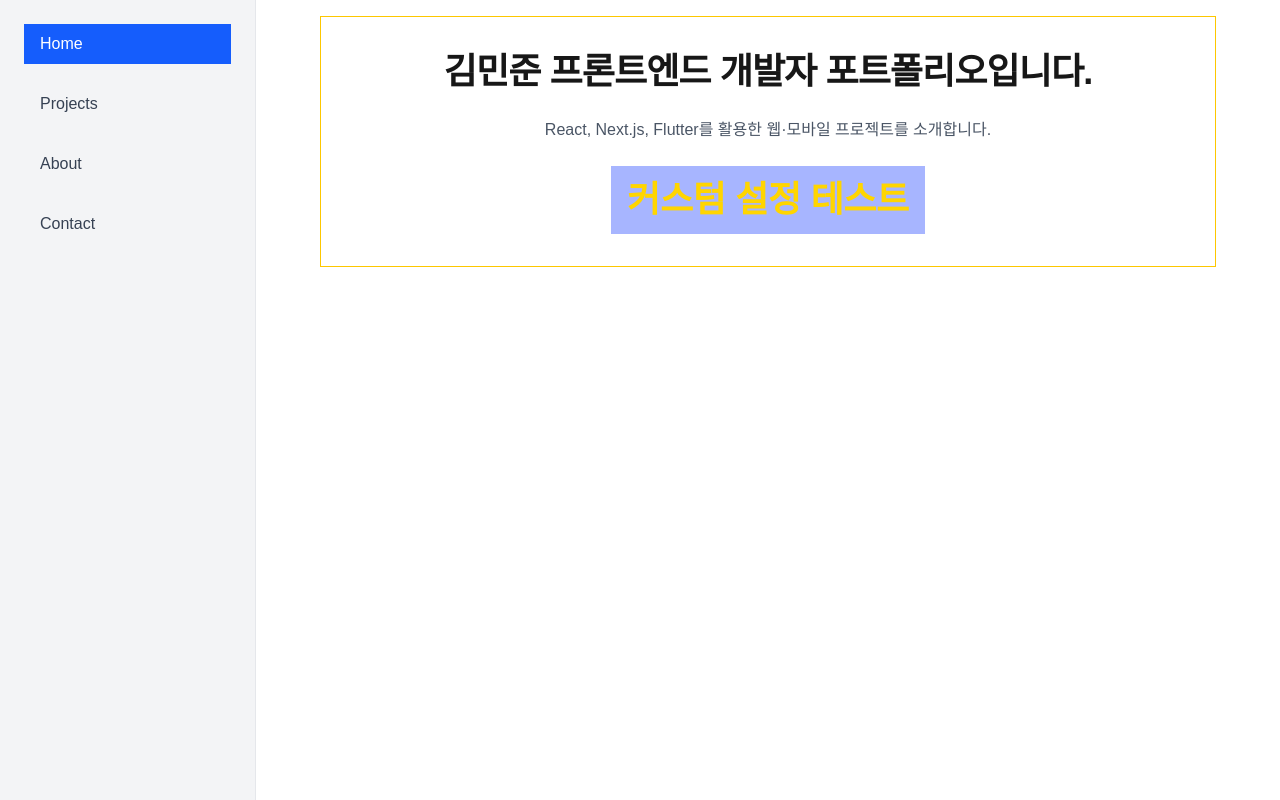
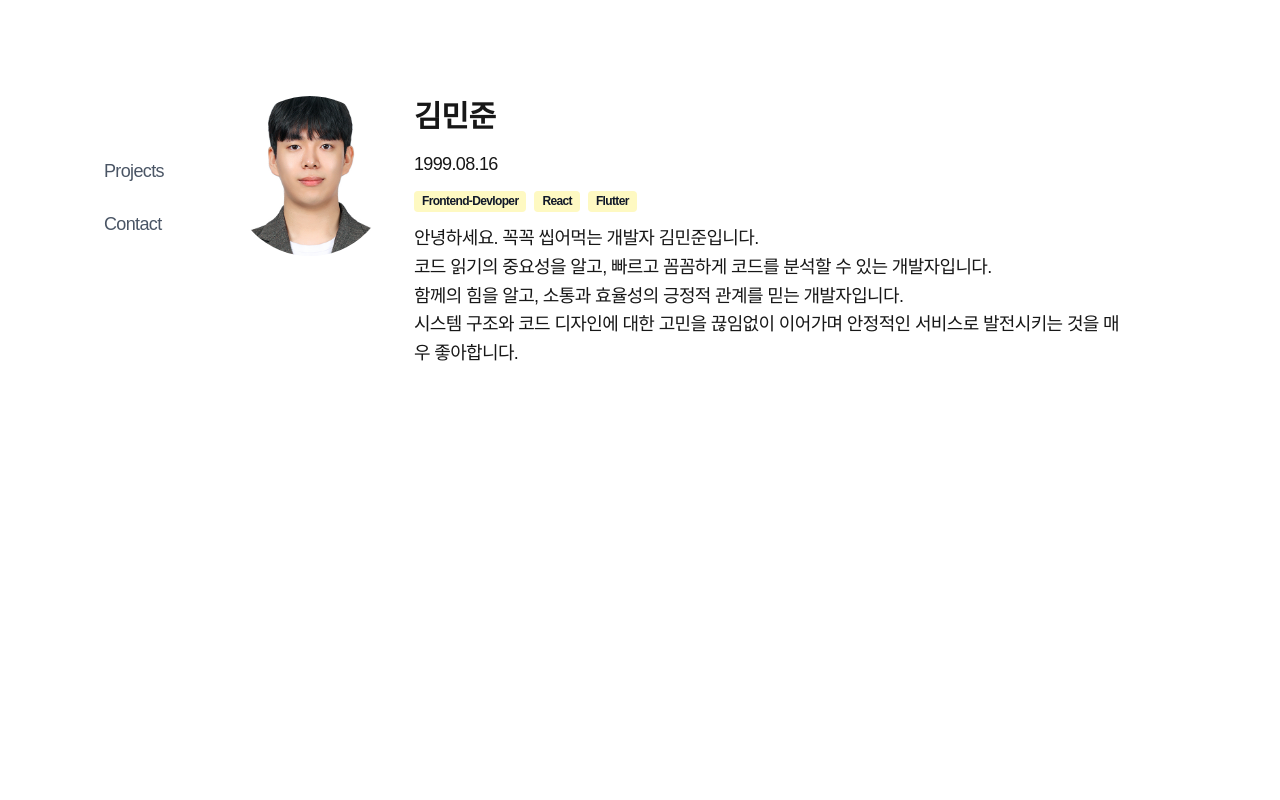
Before and after one commit to muminjun/portfolio, a Next.js app: page / in a window 1280 px wide. Built offline with nearby package versions, Linux system fonts and the light colour scheme; a web font is replaced by a local one.

Commit message:
[feat/main-page] 메인페이지 내 정보 추가

```diff
--- a/package.json
+++ b/package.json
@@ -18,6 +18,8 @@
     "@types/node": "^20",
     "@types/react": "^19",
     "@types/react-dom": "^19",
+    "eslint": "9.35.0",
+    "eslint-config-next": "15.5.3",
     "tailwindcss": "^4.1.13",
     "typescript": "^5"
   }
--- /dev/null
+++ b/src/app/_components/chip/chip-item.tsx
@@ -0,0 +1,41 @@
+import { ChipItemProps } from "@/types/chip";
+
+export default function ChipItem({
+  title,
+  image,
+  href,
+  backgroundColor = "bg-gray-200",
+  textColor = "text-gray-900",
+}: ChipItemProps) {
+  const content = (
+    <>
+      {image && (
+        <img
+          src={image}
+          alt={`${title} 아이콘`}
+          className="inline-block w-4 h-4"
+          loading="lazy"
+          decoding="async"
+        />
+      )}
+      {title}
+    </>
+  );
+
+  return (
+    <div className={`flex items-center gap-1 px-2 py-[1px] rounded-sm ${backgroundColor} ${textColor} text-detail-small`}>
+      {href ? (
+        <a
+          href={href}
+          target="_blank"
+          rel="noopener noreferrer"
+          className="hover:opacity-80 transition-opacity"
+        >
+          {content}
+        </a>
+      ) : (
+        content
+      )}
+    </div>
+  );
+}
--- /dev/null
+++ b/src/app/_components/chip/chip-list.tsx
@@ -0,0 +1,16 @@
+import { ChipItemProps } from "@/types/chip";
+import ChipItem from "./chip-item";
+
+interface ChipListProps {
+  items: ChipItemProps[];
+}
+
+export default function ChipList({ items }: ChipListProps) {
+  return (
+    <div className="flex flex-wrap gap-2">
+      {items.map((item, index) => (
+        <ChipItem key={index} {...item} />
+      ))}
+    </div>
+  );
+}
--- a/src/components/lnb/lnb-item.tsx
+++ b/src/app/_components/lnb/lnb-item.tsx
@@ -16,10 +16,10 @@ export default function LnbItem({ title, href }: LnbItemProps) {
       <Link
         href={href}
         className={
-          "flex items-center cursor-pointer px-4 py-2 transition-colors duration-200" +
+          "flex items-center cursor-pointer p-2 duration-200 text-detail-large" +
           (isActive
-            ? " text-white bg-blue-600"
-            : " text-gray-700 hover:text-white hover:bg-gray-800")
+            ? " text-white"
+            : " text-gray-600 hover:text-white")
         }
       >
         {title}
--- a/src/components/lnb/lnb-menu.tsx
+++ b/src/app/_components/lnb/lnb-menu.tsx
@@ -4,12 +4,11 @@ export default function LnbMenu() {
   const menuItems = [
     { title: "Home", href: "/" },
     { title: "Projects", href: "/projects" },
-    { title: "About", href: "/about" },
     { title: "Contact", href: "/contact" },
   ];
 
   return (
-    <div className="flex flex-col justify-start gap-5 p-6 h-full bg-gray-100">
+    <div className="flex flex-col justify-start gap-2 h-full">
       {menuItems.map((item, index) => (
         <LnbItem key={index} title={item.title} href={item.href} />
       ))}
--- a/src/app/globals.css
+++ b/src/app/globals.css
@@ -11,61 +11,60 @@
   --color-background: var(--background);
   --color-foreground: var(--foreground);
 
-  /* 기존 colors.ts의 색상들을 CSS 변수로 변환 */
-  --color-gray-10: #F6F6F6;
-  --color-gray-20: #EEEEEE;
-  --color-gray-30: #E5E5E5;
-  --color-gray-40: #D3D3D3;
-  --color-gray-50: #AAAAAA;
+  --color-gray-10: #f6f6f6;
+  --color-gray-20: #eeeeee;
+  --color-gray-30: #e5e5e5;
+  --color-gray-40: #d3d3d3;
+  --color-gray-50: #aaaaaa;
   --color-gray-60: #888888;
   --color-gray-70: #666666;
   --color-gray-80: #333333;
   --color-gray-90: #191919;
 
-  --color-yellow-5: #FFFDE5;
-  --color-yellow-10: #FFF8BF;
-  --color-yellow-20: #FFF394;
-  --color-yellow-30: #FFEF67;
-  --color-yellow-40: #FEEA3F;
-  --color-yellow-50: #FFE329;
-  --color-yellow-60: #FFD500;
-  --color-yellow-70: #FEBC00;
-  --color-yellow-80: #FEA200;
-  --color-yellow-90: #FC7600;
+  --color-yellow-5: #fffde5;
+  --color-yellow-10: #fff8bf;
+  --color-yellow-20: #fff394;
+  --color-yellow-30: #ffef67;
+  --color-yellow-40: #feea3f;
+  --color-yellow-50: #ffe329;
+  --color-yellow-60: #ffd500;
+  --color-yellow-70: #febc00;
+  --color-yellow-80: #fea200;
+  --color-yellow-90: #fc7600;
 
-  --color-blue-5: #EDF0FF;
-  --color-blue-10: #DCE1FF;
-  --color-blue-20: #A7B5FF;
-  --color-blue-30: #8397FF;
-  --color-blue-40: #4F6BFF;
-  --color-blue-50: #3E58F0;
-  --color-blue-60: #314CE7;
-  --color-blue-70: #2841D5;
-  --color-blue-80: #2038C1;
-  --color-blue-90: #13258F;
+  --color-blue-5: #edf0ff;
+  --color-blue-10: #dce1ff;
+  --color-blue-20: #a7b5ff;
+  --color-blue-30: #8397ff;
+  --color-blue-40: #4f6bff;
+  --color-blue-50: #3e58f0;
+  --color-blue-60: #314ce7;
+  --color-blue-70: #2841d5;
+  --color-blue-80: #2038c1;
+  --color-blue-90: #13258f;
 
-  --color-red-5: #FCE8E6;
-  --color-red-10: #FABAB3;
-  --color-red-20: #F5948A;
-  --color-red-30: #ED6D5E;
-  --color-red-40: #EB5847;
-  --color-red-50: #E64937;
-  --color-red-60: #D93826;
-  --color-red-70: #C93221;
-  --color-red-80: #BA2C1C;
-  --color-red-90: #AB2617;
+  --color-red-5: #fce8e6;
+  --color-red-10: #fabab3;
+  --color-red-20: #f5948a;
+  --color-red-30: #ed6d5e;
+  --color-red-40: #eb5847;
+  --color-red-50: #e64937;
+  --color-red-60: #d93826;
+  --color-red-70: #c93221;
+  --color-red-80: #ba2c1c;
+  --color-red-90: #ab2617;
   --color-red-100: #942114;
 
-  --color-green-5: #E4F9F5;
-  --color-green-10: #CCF4EA;
-  --color-green-20: #99E9D5;
-  --color-green-30: #66DDC0;
-  --color-green-40: #00C797;
-  --color-green-50: #00B78B;
-  --color-green-60: #009E78;
-  --color-green-70: #007E60;
-  --color-green-80: #00634B;
-  --color-green-90: #004D3A;
+  --color-green-5: #e4f9f5;
+  --color-green-10: #ccf4ea;
+  --color-green-20: #99e9d5;
+  --color-green-30: #66ddc0;
+  --color-green-40: #00c797;
+  --color-green-50: #00b78b;
+  --color-green-60: #009e78;
+  --color-green-70: #007e60;
+  --color-green-80: #00634b;
+  --color-green-90: #004d3a;
 
   /* 폰트 패밀리 설정 */
   --font-family-sans: "SUITE Variable", sans-serif;
@@ -85,67 +84,66 @@ body {
   font-family: var(--font-family-sans);
 }
 
-/* 커스텀 Typography 클래스들 */
 @layer utilities {
   .text-heading-large {
     font-size: 45px;
-    line-height: 45px;
+    line-height: 140%;
     font-weight: 800;
     letter-spacing: 0;
   }
 
   .text-heading-medium {
     font-size: 36px;
-    line-height: 36px;
+    line-height: 140%;
     font-weight: 700;
     letter-spacing: -0.02rem;
   }
 
   .text-heading-small {
     font-size: 30px;
-    line-height: 30px;
+    line-height: 140%;
     font-weight: 600;
     letter-spacing: -0.02rem;
   }
 
   .text-body-large {
     font-size: 28px;
-    line-height: 28px;
+    line-height: 160%;
     font-weight: 400;
     letter-spacing: 0;
   }
 
   .text-body-medium {
     font-size: 23px;
-    line-height: 23px;
+    line-height: 160%;
     font-weight: 400;
     letter-spacing: 0;
   }
 
   .text-body-small {
     font-size: 22px;
-    line-height: 22px;
+    line-height: 160%;
     font-weight: 300;
     letter-spacing: -0.04rem;
   }
 
   .text-detail-large {
-    font-size: 12px;
-    line-height: 12px;
+    font-size: 18px;
+    line-height: 160%;
     font-weight: 300;
     letter-spacing: -0.04rem;
   }
 
   .text-detail-small {
-    font-size: 10px;
-    line-height: 10px;
-    font-weight: 500;
+    font-size: 12px;
+    line-height: 160%;
+    font-weight: 700;
     letter-spacing: -0.04rem;
   }
 
   .text-label {
     font-size: 8px;
-    line-height: 8px;
+    line-height: 160%;
     font-weight: 400;
     letter-spacing: -0.04rem;
   }
--- a/src/app/layout.tsx
+++ b/src/app/layout.tsx
@@ -1,6 +1,6 @@
 import type { Metadata } from "next";
 import "./globals.css";
-import LnbMenu from "@/components/lnb/lnb-menu";
+import LnbMenu from "@/app/_components/lnb/lnb-menu";
 
 export const metadata: Metadata = {
   title: "김민준 프론트엔드 개발자 포트폴리오",
@@ -22,13 +22,11 @@ export default function RootLayout({
   return (
     <html lang="ko">
       <body>
-        <div className="flex min-h-screen">
-          <aside className="w-64 bg-gray-50 border-r border-gray-200">
+        <div className="flex p-24">
+          <aside className="sticky top-24 self-start h-fit">
             <LnbMenu />
           </aside>
-          <main className="flex-1 p-4">
-            {children}
-          </main>
+          <main className="flex-1">{children}</main>
         </div>
       </body>
     </html>
--- a/src/app/page.tsx
+++ b/src/app/page.tsx
@@ -1,14 +1,46 @@
-export default function Home() {
+import { ChipItemProps } from "@/types/chip";
+import ChipList from "./_components/chip/chip-list";
+
+export default function HomePage() {
+  const chipItems: ChipItemProps[] = [
+    {
+      title: "Frontend-Devloper",
+      backgroundColor: "bg-yellow-100",
+    },
+    {
+      title: "React",
+      href: "https://react.dev/",
+      backgroundColor: "bg-yellow-100",
+    },
+    {
+      title: "Flutter",
+      href: "https://flutter.dev/",
+      backgroundColor: "bg-yellow-100",
+    },
+  ];
+
   return (
-    <div className="p-8 max-w-4xl mx-auto text-center gap-6 flex flex-col items-center border border-yellow-400">
-      <h1 className="text-4xl font-bold tracking-tight leading-tight">
-        김민준 프론트엔드 개발자 포트폴리오입니다.
-      </h1>
-      <p className="text-base font-normal tracking-normal leading-normal text-gray-600">
-        React, Next.js, Flutter를 활용한 웹·모바일 프로젝트를 소개합니다.
-      </p>
-      <div className="text-heading-medium bg-blue-20 text-yellow-60 p-4">
-        커스텀 설정 테스트
+    <div className="max-w-4xl mx-auto gap-6 flex flex-row items-start">
+      <img
+        src="/profile.jpg"
+        alt="김민준 포트폴리오"
+        className="w-40 h-40 object-cover rounded-full flex-shrink-0"
+      />
+      <div className="flex flex-col justify-start gap-3">
+        <h1 className="text-heading-small">김민준</h1>
+        <h2 className="text-detail-large">1999.08.16</h2>
+        <ChipList items={chipItems} />
+        <p className="text-detail-large">
+          안녕하세요. 꼭꼭 씹어먹는 개발자 김민준입니다.
+          <br />
+          코드 읽기의 중요성을 알고, 빠르고 꼼꼼하게 코드를 분석할 수 있는
+          개발자입니다.
+          <br />
+          함께의 힘을 알고, 소통과 효율성의 긍정적 관계를 믿는 개발자입니다.
+          <br />
+          시스템 구조와 코드 디자인에 대한 고민을 끊임없이 이어가며 안정적인
+          서비스로 발전시키는 것을 매우 좋아합니다.
+        </p>
       </div>
     </div>
   );
--- /dev/null
+++ b/src/types/chip.ts
@@ -0,0 +1,7 @@
+export interface ChipItemProps {
+  title: string;
+  image?: string;
+  href?: string;
+  textColor?: string;
+  backgroundColor?: string;
+}
```
Also changed, not shown: .eslintrc.json (added), public/profile.jpg (added), src/app/contact/page.tsx (added), src/app/projects/page.tsx (added), 1 other file (tests, documents, lock files or other folders).
